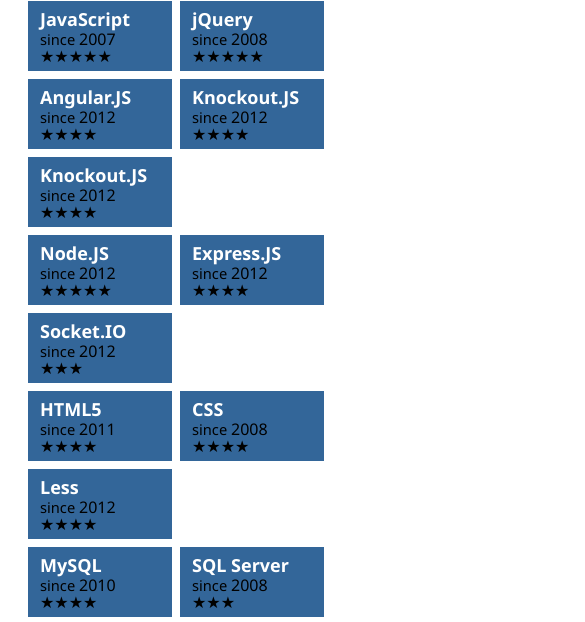
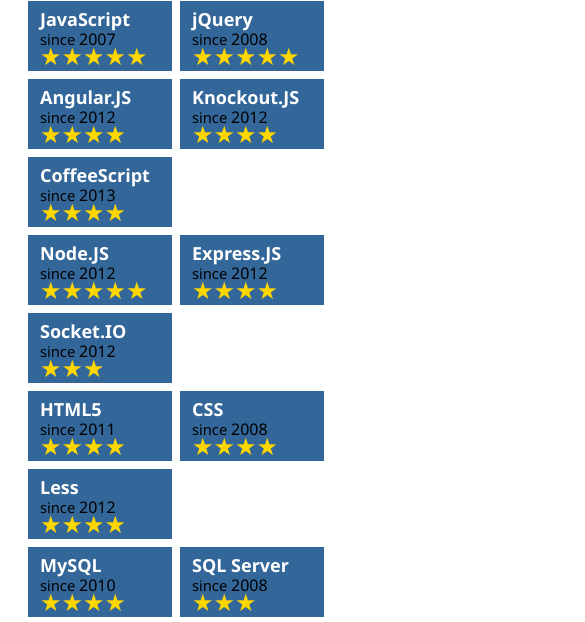
Before and after one commit to tungv/gmanvn.github.io, a plain HTML site: page index.html in a window 390 px wide. Shown: the part 209-831 px from the top of the page, 585 px wide, since content can reach past the window. Drawn offline with nearby package versions, Linux system fonts and the light colour scheme; a web font is replaced by a local one.

Commit message:
test golden stars and education 100%

```diff
--- a/css/style.css
+++ b/css/style.css
@@ -223,7 +223,7 @@
 
 
 #schools {
-    width: 1008px;
+    width: 100%;
 }
 #schools tr {
     border-top: 1px dashed black;
@@ -288,4 +288,10 @@
     .project-employer {
         font-size:20px !important;
     }
+
+    #technical-skills li.skill-item .skill-level:after {
+        font-size: 24px !important;
+        line-height: 18px !important;
+        color:gold !important;
+    }
 }
--- a/index.html
+++ b/index.html
@@ -59,8 +59,8 @@
                     <span class="skill-level star-4"></span>
                 </li>
                 <li class="skill-item box skill-group-js">
-                    <span class="skill-name">Knockout.JS</span>
-                    <span class="skill-since">2012</span>
+                    <span class="skill-name">CoffeeScript</span>
+                    <span class="skill-since">2013</span>
                     <span class="skill-level star-4"></span>
                 </li>
             </ul>
```
